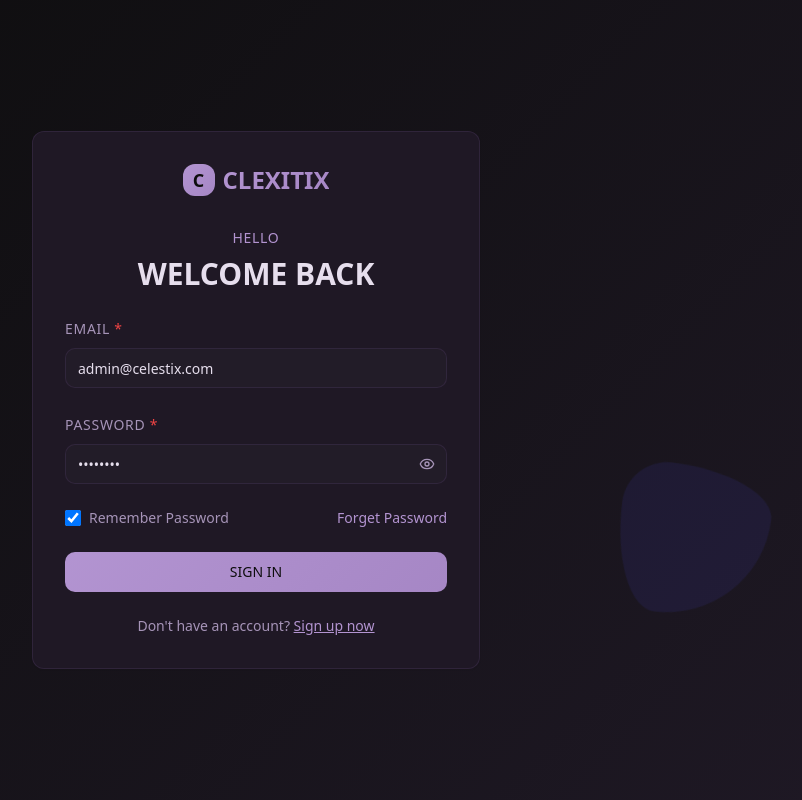
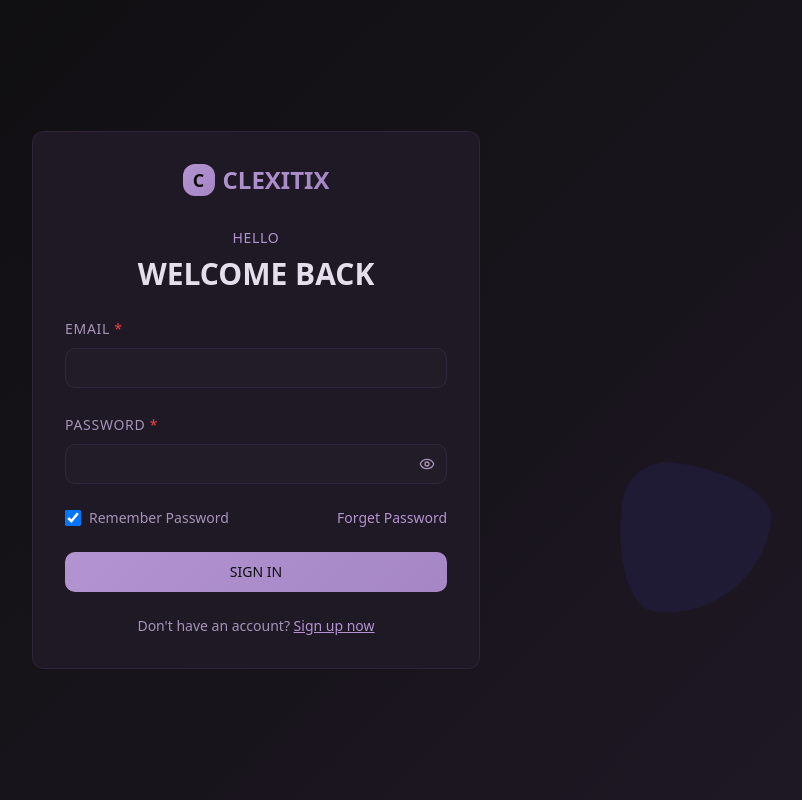
Before and after one commit to thanthtooaung-coding/celestix-frontend, a React (Vite) app: page /login in a window 1280 px wide. Shown: the whole page, without its empty margins (384-1186 px from the left). Built offline with nearby package versions, Linux system fonts and the light colour scheme.

Commit message:
:sparkles: feat: remove initial login data

```diff
--- a/src/components/auth/LoginForm.tsx
+++ b/src/components/auth/LoginForm.tsx
@@ -15,8 +15,8 @@ interface LoginFormProps {
 
 export const LoginForm = ({ onSwitchToRegister, onForgotPassword, onLogin, onClose }: LoginFormProps) => {
   const [showPassword, setShowPassword] = useState(false);
-  const [email, setEmail] = useState("admin@celestix.com");
-  const [password, setPassword] = useState("admin123");
+  const [email, setEmail] = useState("");
+  const [password, setPassword] = useState("");
   const [errors, setErrors] = useState({
     email: "",
     password: "",
```
